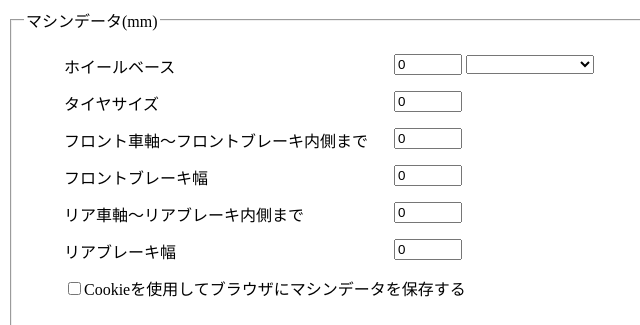
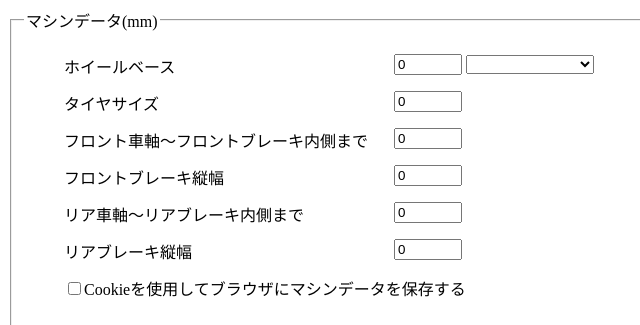
Before and after one commit to kumanotetu/mini4wd-tools, a plain HTML site: page index.html in a window 1280 px wide. Shown: the top 325 px of the page, 0-640 px from the left. Drawn offline with Linux system fonts and the light colour scheme.

Commit message:
文言修正

```diff
--- a/index.html
+++ b/index.html
@@ -46,7 +46,7 @@
                 </li>
                 <li>
                     <p>
-                        <label for="f-width" class="param-name">フロントブレーキ幅</label>
+                        <label for="f-width" class="param-name">フロントブレーキ縦幅</label>
                         <input id="f-width" class="machine-param" type="number" step="0.1" name="f-width" size="3"
                             value="0" onchange="checkMachineParameter();" />
                     </p>
@@ -60,7 +60,7 @@
                 </li>
                 <li>
                     <p>
-                        <label for="r-width" class="param-name">リアブレーキ幅</label>
+                        <label for="r-width" class="param-name">リアブレーキ縦幅</label>
                         <input id="r-width" class="machine-param" type="number" step="0.1" name="r-width" size="3"
                             value="0"onchange="checkMachineParameter();" />
                     </p>
```
